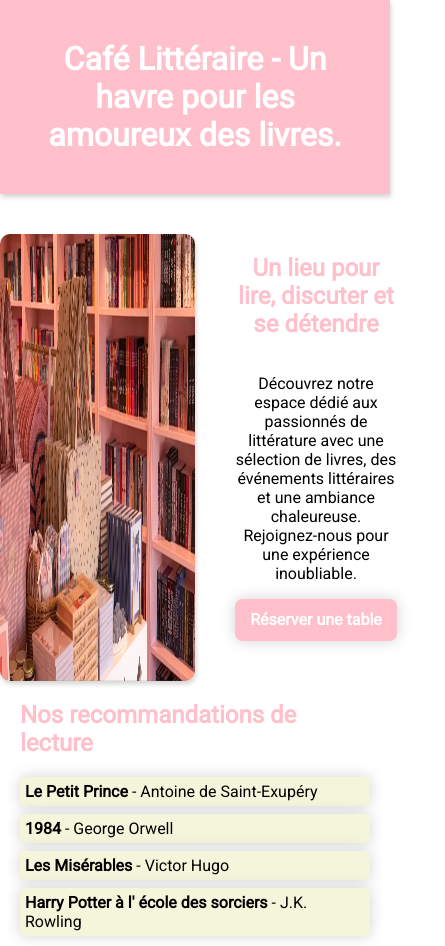
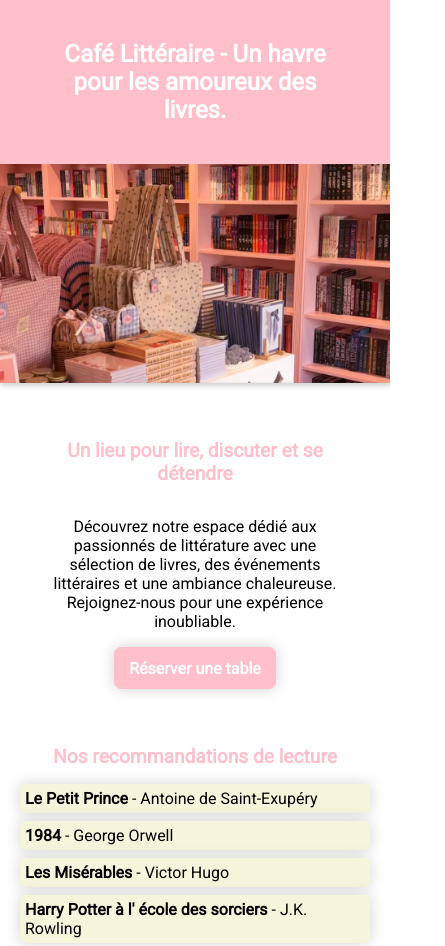
Before and after one commit to DenisPinzin/projet-caf-literaire, a plain HTML site: page index.html in a window 390 px wide. Shown: the top 946 px of the page, 445 px wide, since content can reach past the window. Drawn offline with Linux system fonts and the light colour scheme.

Commit message:
[NEW] add more responvise to index.html

```diff
--- a/assets/css/style.css
+++ b/assets/css/style.css
@@ -77,6 +77,11 @@ h1 {
   box-shadow: 0 0 15px lightgray;
 }
 
+.hero .btn:hover {
+  color: pink;
+  background-color: white;
+}
+
 /*RECOMMANDATION*/
 
 .recom {
@@ -141,7 +146,7 @@ h1 {
 form {
   display: flex;
   flex-direction: column;
-    width: 500px;
+  width: 50%;
 }
 
 input {
@@ -171,3 +176,35 @@ footer {
   text-align: center;
   font-size: small;
 }
+
+/* RESPONSIVE */
+
+@media screen and (max-width: 768px) {
+  .hero {
+    display: flex;
+    flex-direction: column;
+    align-items: center;
+  }
+
+  .hero-img {
+    margin-top: 0px;
+    width: 100%;
+    box-shadow: 1px 3px 5px lightgray;
+    border-radius: 0px;
+  }
+
+  .event-item-container {
+    display: block;
+    gap: 20px;
+  }
+}
+
+@media screen and (max-width: 480px) {
+  h1 {
+    font-size: 1.5rem;
+  }
+  h2 {
+    font-size: 1.2rem;
+    text-align: center;
+  }
+}
```
Lines whose indentation alone changed are shown as unchanged.
